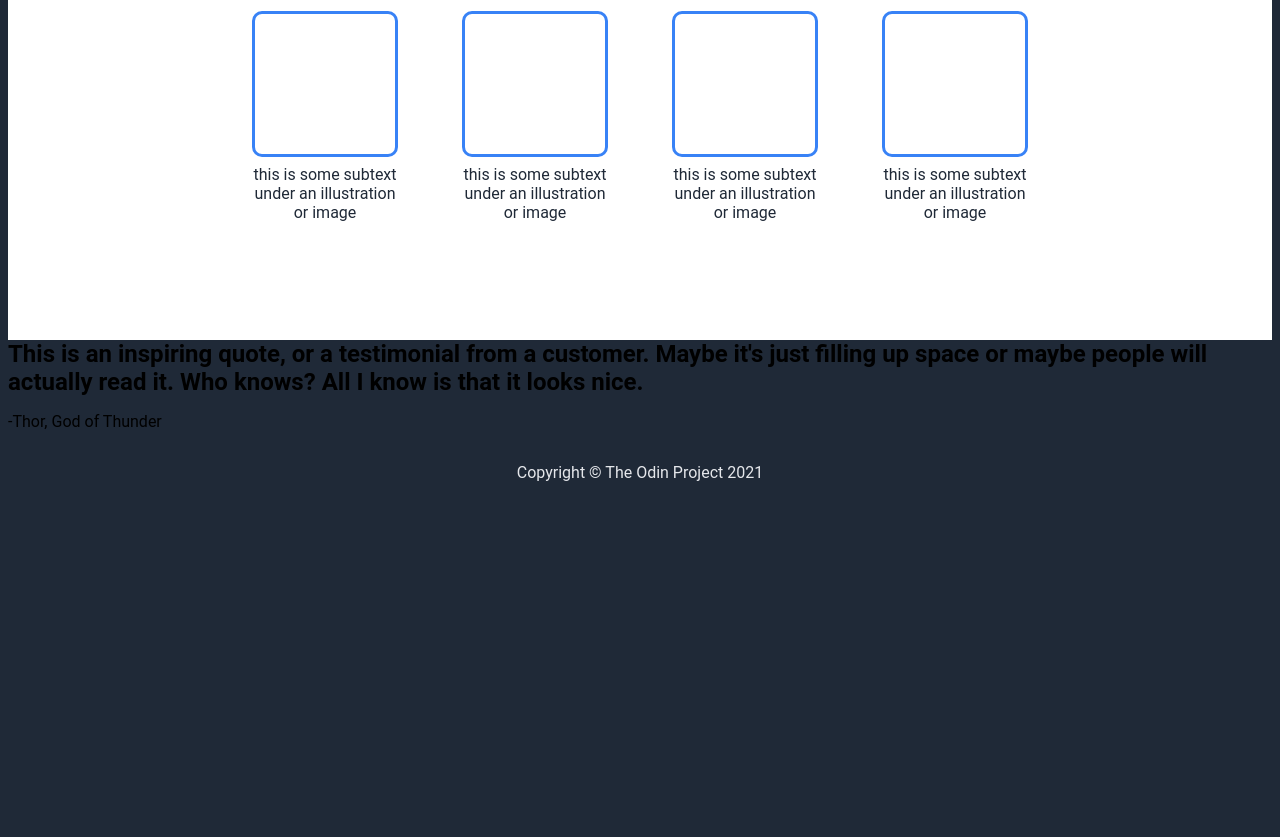
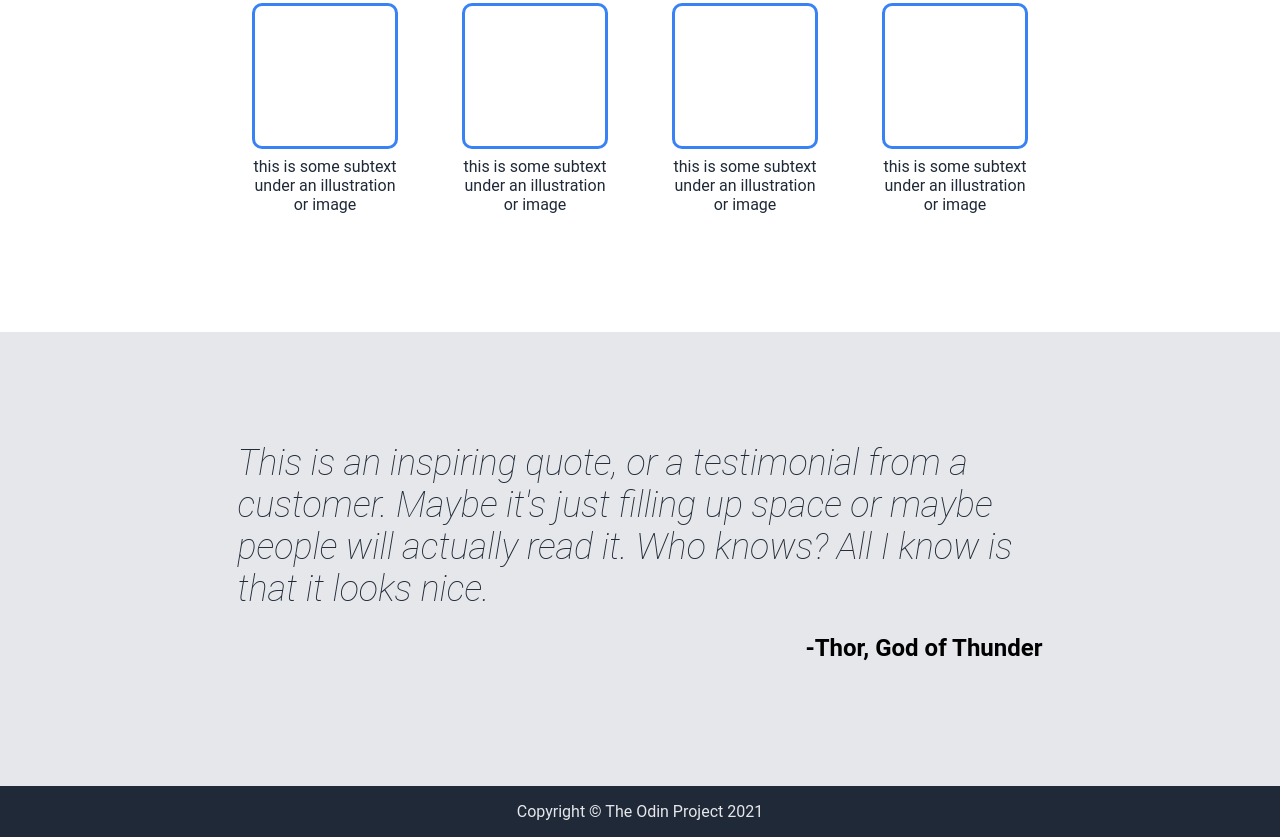
Before and after one commit to renkaichen/odin-landing-page, a plain HTML site: page index.html in a window 1280 px wide. Shown: the part 657-1494 px from the top of the page. Before the commit the page ends 1163 px from the top, so only its background shows below. Drawn offline with Linux system fonts and the light colour scheme.

Commit message:
Add css styling for section 3

```diff
--- a/index.html
+++ b/index.html
@@ -46,8 +46,10 @@
         </div>
 
         <div class = "section-3">
-            <h2>This is an inspiring quote, or a testimonial from a customer. Maybe it's just filling up space or maybe people will actually read it. Who knows? All I know is that it looks nice.</h2>
-            <p>-Thor, God of Thunder</p>
+            <div class = "textbox">
+                <h2>This is an inspiring quote, or a testimonial from a customer. Maybe it's just filling up space or maybe people will actually read it. Who knows? All I know is that it looks nice.</h2>
+                <p>-Thor, God of Thunder</p>
+            </div>
         </div>
 
         <div class="footer">
--- a/style.css
+++ b/style.css
@@ -7,6 +7,7 @@ body {
     display: flex;
     flex-direction: column;
     align-items: center;
+    margin: 0;
 }
 
 .header {
@@ -135,3 +136,36 @@ button {
     flex-direction: column;
     align-items: center;
 }
+
+.section-3 {
+    background-color: #E5E7EB;
+    width: 100%;
+    display: flex;
+    justify-content: center;
+    align-items: center;
+    padding-top: 110px;
+    padding-bottom: 100px;
+}
+
+.section-3 h2 {
+    color: #1F2937;
+    font-style: italic;
+    font-weight: lighter;
+    font-size: 36px;
+}
+
+.textbox {
+    display: flex;
+    flex-direction: column;
+    max-width: 805px;
+}
+
+.textbox h2 {
+    align-self: center;
+}
+
+.textbox p {
+    align-self: flex-end;
+    font-size: 24px;
+    font-weight: bold;
+}
```
